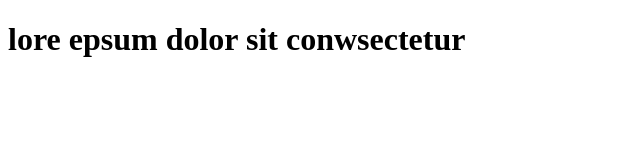
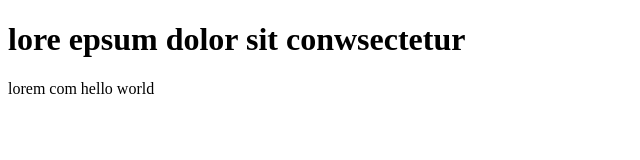
Before and after one commit to Maheshbabu018/git1, a plain HTML site: page index.html in a window 1280 px wide. Shown: the whole page, without its empty margins (0-640 px from the left). Drawn offline with Linux system fonts and the light colour scheme.

Commit message:
ad  para to index

```diff
--- a/index.html
+++ b/index.html
@@ -7,5 +7,6 @@
 </head>
 <body>
     <h1>lore epsum dolor sit conwsectetur</h1>
+    <p>lorem com hello world</p>
 </body>
 </html>
```
